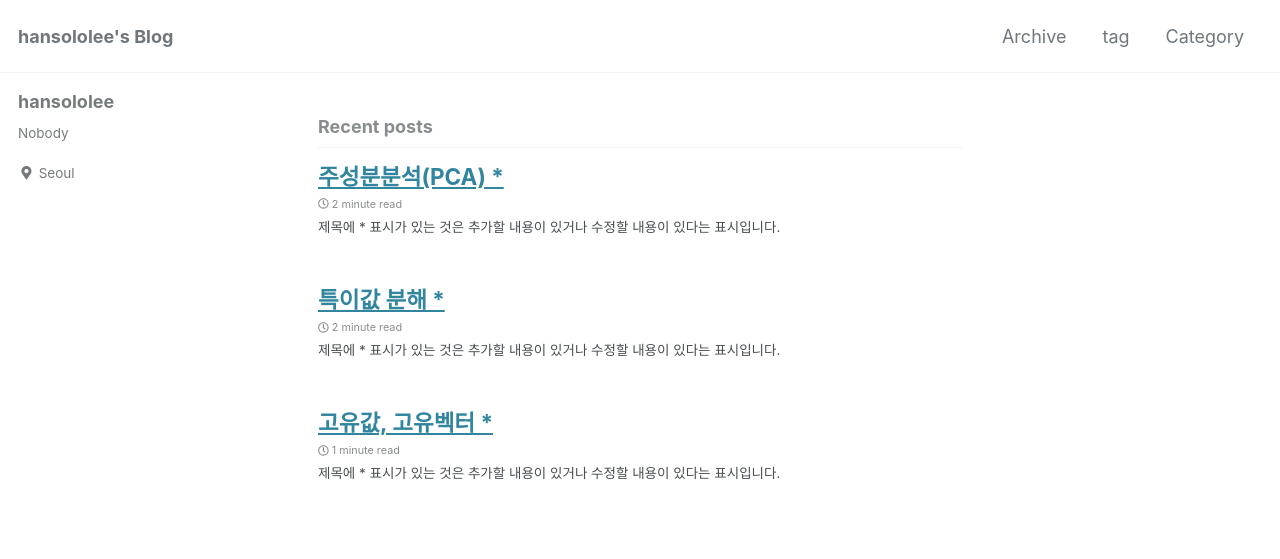
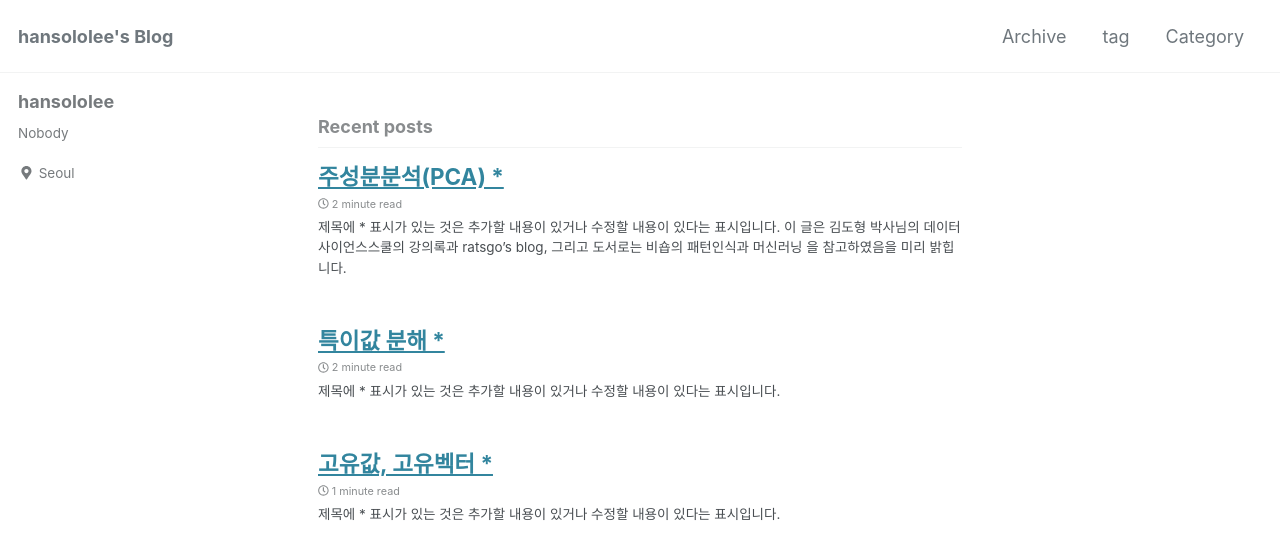
Before and after one commit to arisongha/hansololee.github.io, a Jekyll site: the page built from index.html, in a window 1280 px wide and 900 px high. Shown: the top 559 px of the window. Built offline with Jekyll 4.4.1, drawn with Linux system fonts in a browser that asks for light colours; cached includes are drawn as plain includes; nearby versions of some CDN libraries; the list of posts is cut into pages by our own code.

Commit message:
Update 2019-01-16-pca.md

```diff
--- a/_posts/2019-01-16-pca.md
+++ b/_posts/2019-01-16-pca.md
@@ -9,6 +9,7 @@ categories:
 ---
 
 - 제목에 * 표시가 있는 것은 추가할 내용이 있거나 수정할 내용이 있다는 표시입니다.
+- 이 글은 김도형 박사님의 <a href="https://datascienceschool.net/">데이터사이언스스쿨</a>의 강의록과 <a href="https://ratsgo.github.io/">ratsgo's blog</a>, 그리고 도서로는 <a href="https://www.google.com/imgres?imgurl=http://t1.gstatic.com/images?q%3Dtbn:ANd9GcQTNaO1S8OepMrlVwqXRaZZrRA6r20i5YVs7W8DrmqUUFI4hMGu&imgrefurl=https://books.google.com/books/about/Pattern_Recognition_and_Machine_Learning.html?id%3DkOXDtAEACAAJ%26source%3Dkp_cover&h=1080&w=753&tbnid=RaJaTb74pCAENM:&q=%ED%8C%A8%ED%84%B4+%EC%9D%B8%EC%8B%9D%EA%B3%BC+%EA%B8%B0%EA%B3%84+%ED%95%99%EC%8A%B5&tbnh=160&tbnw=111&usg=AI4_-kRrLNV8X_BiAzeQJwy9KQJE9XHfGA&vet=12ahUKEwiWvLeM4PHfAhXHw7wKHWt9AOIQ_B0wCXoECAYQEQ..i&docid=b2dKjxvzbtRRzM&itg=1&hl=ko-KR&sa=X&ved=2ahUKEwiWvLeM4PHfAhXHw7wKHWt9AOIQ_B0wCXoECAYQEQ">비숍의 패턴인식과 머신러닝</a> 을 참고하였음을 미리 밝힙니다.
 
 # 주성분 분석(PCA)
 
```
